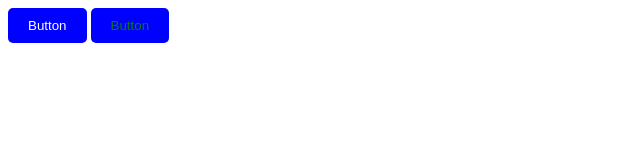
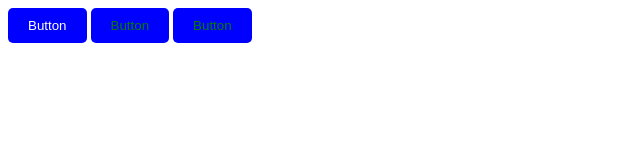
Before and after one commit to sakiv-007/Html-Css-projects, a plain HTML site: page Css challenges/02__button.html in a window 1280 px wide. Shown: the whole page, without its empty margins (0-640 px from the left). Drawn offline with Linux system fonts and the light colour scheme.

Commit message:
Update 02__button.html

```diff
--- a/Css challenges/02__button.html
+++ b/Css challenges/02__button.html
@@ -19,10 +19,18 @@
             padding: 10px 20px;
             border: none;
         }
+         .color1{
+             background-color: blue;
+            color: green;
+            border-radius: 5px;
+            padding: 10px 20px;
+            border: none;
+        }
     </style>
 </head>
 <body>
     <button>Button</button>
     <button class="color">Button</button>
+     <button class="color1">Button</button>
 </body>
 </html>
```
